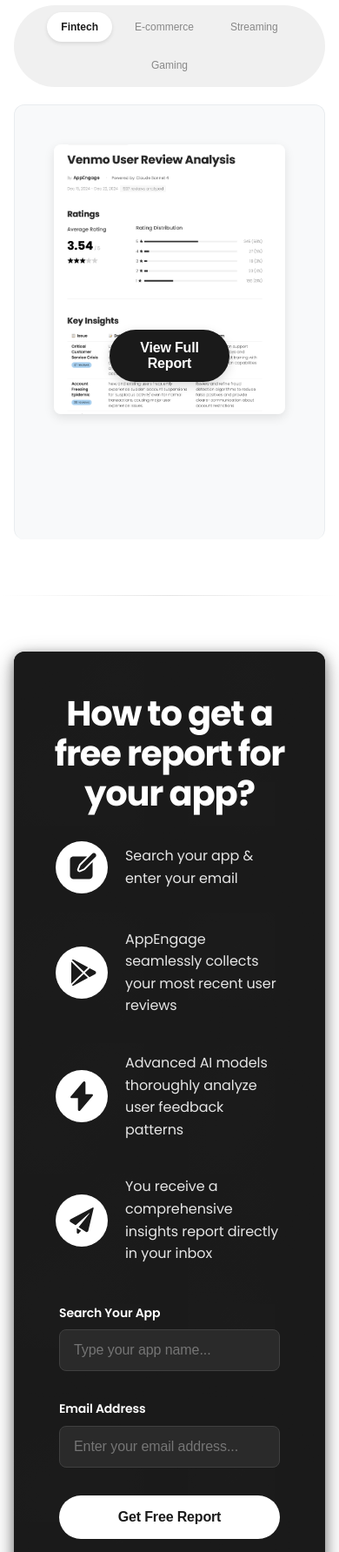
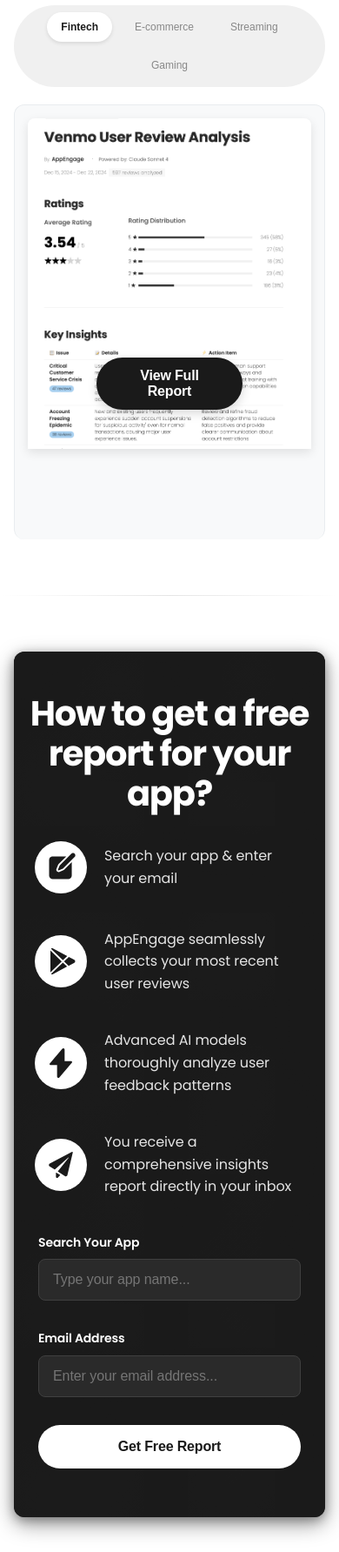
Before and after one commit to malikahmad261/appengage-website, a website: page index.html in a window 390 px wide. Shown: the part 2320-4104 px from the top of the page at 87% size. Drawn offline with Linux system fonts and the light colour scheme.

Commit message:
Improve mobile responsiveness: align sample reports preview images and reduce free report section padding
- Fixed mobile sample reports section to align bottom of preview-image with container bottom
- Reduced report-preview-container padding on mobile from 40px to 10px (user adjusted)
- Reduced horizontal padding across all free report section elements:
  - process-content: 1rem → 0.5rem (768px), 3rem → 0.75rem (480px)
  - process-steps: 0.5rem → 0.25rem
  - form-container: 0.5rem → 0.25rem (768px), 0.75rem → 0.5rem (480px)
  - free-report-background: 2rem → 1rem (768px), 1.5rem → 0.75rem (480px)
- Enhanced mobile layout for better space utilization and visual alignment

```diff
--- a/styles.css
+++ b/styles.css
@@ -428,7 +428,7 @@
     border-radius: 12px 12px 12px 12px;
     border: 1px solid #e9ecef;
     border-bottom: none;
-    padding: 40px 40px 0 40px;
+    padding: 40px 40px 0px 40px;
 }
 
 .report-preview {
@@ -457,7 +457,7 @@
     background: transparent;
     border-radius: 0;
     padding: 0;
-    margin-bottom: 30px;
+    margin-bottom: -10px;
     border: none;
     text-align: center;
     position: relative;
@@ -467,7 +467,7 @@
     width: 100%;
     max-width: 600px;
     height: auto;
-    border-radius: 8px;
+    border-radius: 8px 8px 0px 0px;
     box-shadow: 0 4px 12px rgba(0, 0, 0, 0.1);
     transition: transform 0.3s ease, box-shadow 0.3s ease;
 }
@@ -524,13 +524,22 @@
         font-size: var(--font-size-xs);
     }
 
+    .report-preview-container {
+        padding: 10px 10px 0px 10px; /* Reduced from 40px to 20px */
+    }
+
     .report-preview {
         padding: 0px;
+        height: 100%;
     }
 
     .preview-image {
         padding: 5px; /* Reduced from 15px to 5px for less padding around image */
-        margin-bottom: 20px;
+        margin-bottom: 0px; /* Remove margin to align bottom with container */
+        height: calc(100% - 10px); /* Full height minus padding */
+        display: flex;
+        flex-direction: column;
+        justify-content: flex-end; /* Align content to bottom */
     }
 
     .report-preview-img {
@@ -1068,15 +1077,15 @@
     .process-content {
         grid-template-columns: 1fr;
         gap: 2rem;
-        padding: 0 1rem; /* Reduced from 3rem to 1rem */
+        padding: 0 0.5rem; /* Further reduced from 1rem to 0.5rem */
     }
 
     .process-steps {
-        padding: 0 0.5rem; /* Add minimal horizontal padding */
+        padding: 0 0.25rem; /* Reduced from 0.5rem to 0.25rem */
     }
 
     .form-container {
-        padding: 0.5rem; /* Reduced from 1rem */
+        padding: 0.25rem; /* Reduced from 0.5rem to 0.25rem */
     }
 
 
@@ -1089,7 +1098,7 @@
     }
 
     .free-report-background {
-        padding: 4rem 2rem;
+        padding: 4rem 1rem; /* Reduced from 2rem to 1rem */
         border-radius: 16px;
         background: #1a1a1a;
         box-shadow: 0 10px 30px rgba(0, 0, 0, 0.4), 0 4px 15px rgba(0, 0, 0, 0.3);
@@ -1168,11 +1177,11 @@
 
 
     .form-container {
-        padding: 0.75rem;
+        padding: 0.5rem; /* Reduced from 0.75rem to 0.5rem */
     }
 
     .free-report-background {
-        padding: 3rem 1.5rem;
+        padding: 3rem 0.75rem; /* Reduced from 1.5rem to 0.75rem */
         border-radius: 12px;
         background: #1a1a1a;
         box-shadow: 0 8px 25px rgba(0, 0, 0, 0.4), 0 3px 12px rgba(0, 0, 0, 0.3);
```
